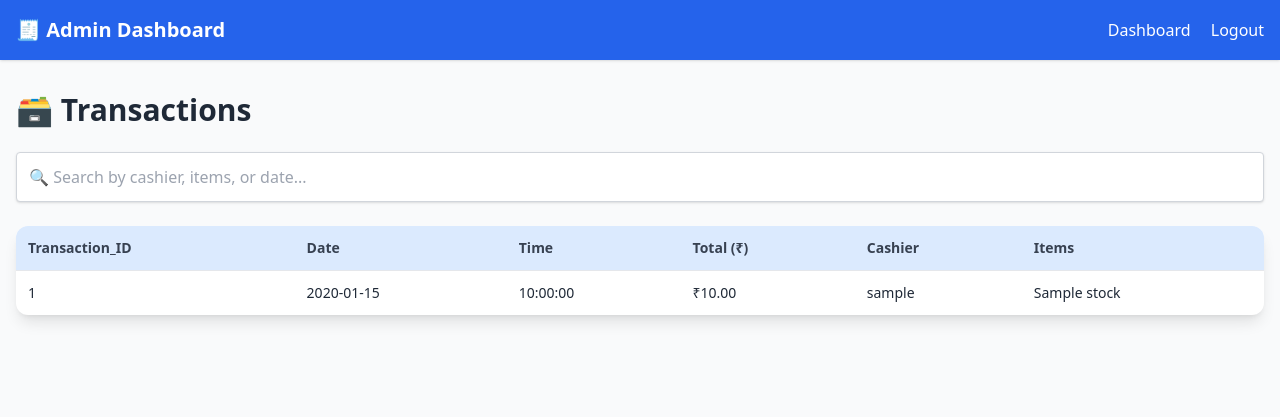
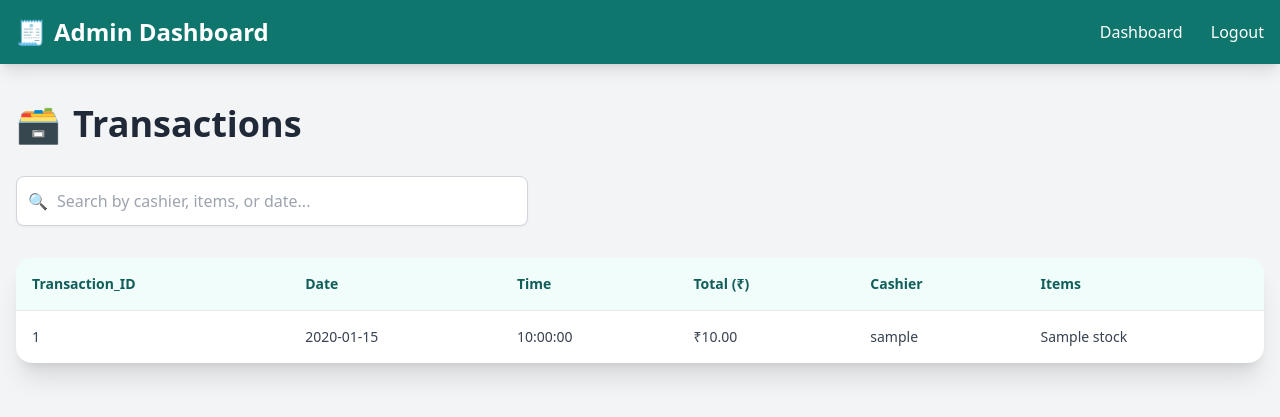
Before and after one commit to charannk007/billing, a Flask app: page /transactions in a window 1280 px wide. Shown: the top 417 px of the page. Run offline with Flask 3, Linux system fonts and the light colour scheme; the visitor is signed in with stand-in values (Sample User, id 1); tables that the repository leaves empty hold one stand-in row (values such as "Sample post"); some libraries are stand-ins or nearby versions.

Commit message:
Update transactions.html

```diff
--- a/templates/transactions.html
+++ b/templates/transactions.html
@@ -1,4 +1,3 @@
-
 <!DOCTYPE html>
 <html lang="en">
 <head>
@@ -6,58 +5,103 @@
     <meta name="viewport" content="width=device-width, initial-scale=1.0"/>
     <title>Transactions</title>
     <script src="https://cdn.tailwindcss.com"></script>
-    <link href="{{ url_for('static', filename='css/styles.css') }}" rel="stylesheet">
+    <style>
+        /* Custom styles for enhanced UI */
+        .navbar {
+            transition: background-color 0.3s ease;
+        }
+        .navbar:hover {
+            background-color: #0f766e;
+        }
+        .search-input {
+            transition: all 0.3s ease;
+        }
+        .search-input:focus {
+            box-shadow: 0 0 0 3px rgba(45, 212, 191, 0.2);
+        }
+        .table-row {
+            transition: background-color 0.2s ease;
+        }
+        .table-row:hover {
+            transform: translateY(-1px);
+        }
+        .table-container {
+            max-height: 500px;
+            overflow-y: auto;
+        }
+        /* Scrollbar customization */
+        .table-container::-webkit-scrollbar {
+            width: 8px;
+        }
+        .table-container::-webkit-scrollbar-track {
+            background: #f1f5f9;
+        }
+        .table-container::-webkit-scrollbar-thumb {
+            background: #2dd4bf;
+            border-radius: 4px;
+        }
+        .table-container::-webkit-scrollbar-thumb:hover {
+            background: #0f766e;
+        }
+    </style>
 </head>
-<body class="bg-gray-50 text-gray-800 font-sans">
+<body class="bg-gray-100 text-gray-900 font-sans antialiased">
 
     <!-- Navbar -->
-    <nav class="bg-blue-600 text-white p-4 shadow">
+    <nav class="navbar bg-teal-600 text-white p-4 shadow-lg sticky top-0 z-10">
         <div class="container mx-auto flex justify-between items-center">
-            <h1 class="text-xl font-semibold">🧾 Admin Dashboard</h1>
-            <div class="space-x-4">
-                <a href="{{ url_for('admin_dashboard') }}" class="hover:underline">Dashboard</a>
-                <a href="{{ url_for('logout') }}" class="hover:underline">Logout</a>
+            <h1 class="text-2xl font-bold flex items-center gap-2">
+                <span>🧾</span> Admin Dashboard
+            </h1>
+            <div class="space-x-6">
+                <a href="{{ url_for('admin_dashboard') }}" class="hover:text-teal-200 transition duration-200 font-medium">Dashboard</a>
+                <a href="{{ url_for('logout') }}" class="hover:text-teal-200 transition duration-200 font-medium">Logout</a>
             </div>
         </div>
     </nav>
 
     <!-- Content -->
-    <div class="container mx-auto px-4 py-8">
-        <h2 class="text-3xl font-bold mb-6">🗃️ Transactions</h2>
+    <div class="container mx-auto px-4 py-10">
+        <h2 class="text-4xl font-extrabold mb-8 text-gray-800 flex items-center gap-3">
+            <span>🗃️</span> Transactions
+        </h2>
 
         <!-- Search Bar -->
-        <div class="mb-6">
-            <input
-                type="text"
-                id="searchInput"
-                onkeyup="filterTable()"
-                placeholder="🔍 Search by cashier, items, or date..."
-                class="w-full p-3 rounded border border-gray-300 shadow focus:outline-none focus:ring focus:border-blue-400"
-            />
+        <div class="mb-8 max-w-lg">
+            <div class="relative">
+                <span class="absolute inset-y-0 left-0 flex items-center pl-3 text-gray-500">🔍</span>
+                <input
+                    type="text"
+                    id="searchInput"
+                    onkeyup="filterTable()"
+                    placeholder="Search by cashier, items, or date..."
+                    class="search-input w-full pl-10 pr-4 py-3 rounded-lg border border-gray-300 bg-white shadow-sm focus:outline-none focus:ring-2 focus:ring-teal-500 focus:border-teal-500 text-gray-700 placeholder-gray-400"
+                />
+            </div>
         </div>
 
         <!-- Table -->
-        <div class="overflow-x-auto bg-white rounded-xl shadow-lg">
+        <div class="table-container bg-white rounded-2xl shadow-xl overflow-hidden">
             <table class="w-full min-w-[800px] text-sm text-left border-collapse" id="transactionsTable">
-                <thead class="bg-blue-100 text-gray-700 sticky top-0">
+                <thead class="bg-teal-50 text-gray-700 sticky top-0 z-5">
                     <tr>
-                        <th class="p-3 font-semibold">Transaction_ID</th>
-                        <th class="p-3 font-semibold">Date</th>
-                        <th class="p-3 font-semibold">Time</th>
-                        <th class="p-3 font-semibold">Total (₹)</th>
-                        <th class="p-3 font-semibold">Cashier</th>
-                        <th class="p-3 font-semibold">Items</th>
+                        <th class="p-4 font-semibold text-teal-800">Transaction_ID</th>
+                        <th class="p-4 font-semibold text-teal-800">Date</th>
+                        <th class="p-4 font-semibold text-teal-800">Time</th>
+                        <th class="p-4 font-semibold text-teal-800">Total (₹)</th>
+                        <th class="p-4 font-semibold text-teal-800">Cashier</th>
+                        <th class="p-4 font-semibold text-teal-800">Items</th>
                     </tr>
                 </thead>
                 <tbody>
                     {% for transaction in transactions %}
-                    <tr class="border-t hover:bg-gray-100 transition">
-                        <td class="p-3">{{ transaction[0] }}</td>
-                        <td class="p-3">{{ transaction[1] }}</td>
-                        <td class="p-3">{{ transaction[2] }}</td>
-                        <td class="p-3">₹{{ transaction[3] }}</td>
-                        <td class="p-3">{{ transaction[4] }}</td>
-                        <td class="p-3 break-words max-w-sm">{{ transaction[5] }}</td>
+                    <tr class="table-row border-t border-gray-200 hover:bg-teal-50">
+                        <td class="p-4 text-gray-700">{{ transaction[0] }}</td>
+                        <td class="p-4 text-gray-700">{{ transaction[1] }}</td>
+                        <td class="p-4 text-gray-700">{{ transaction[2] }}</td>
+                        <td class="p-4 text-gray-700 font-medium">₹{{ transaction[3] }}</td>
+                        <td class="p-4 text-gray-700">{{ transaction[4] }}</td>
+                        <td class="p-4 text-gray-700 break-words max-w-sm">{{ transaction[5] }}</td>
                     </tr>
                     {% endfor %}
                 </tbody>
```
